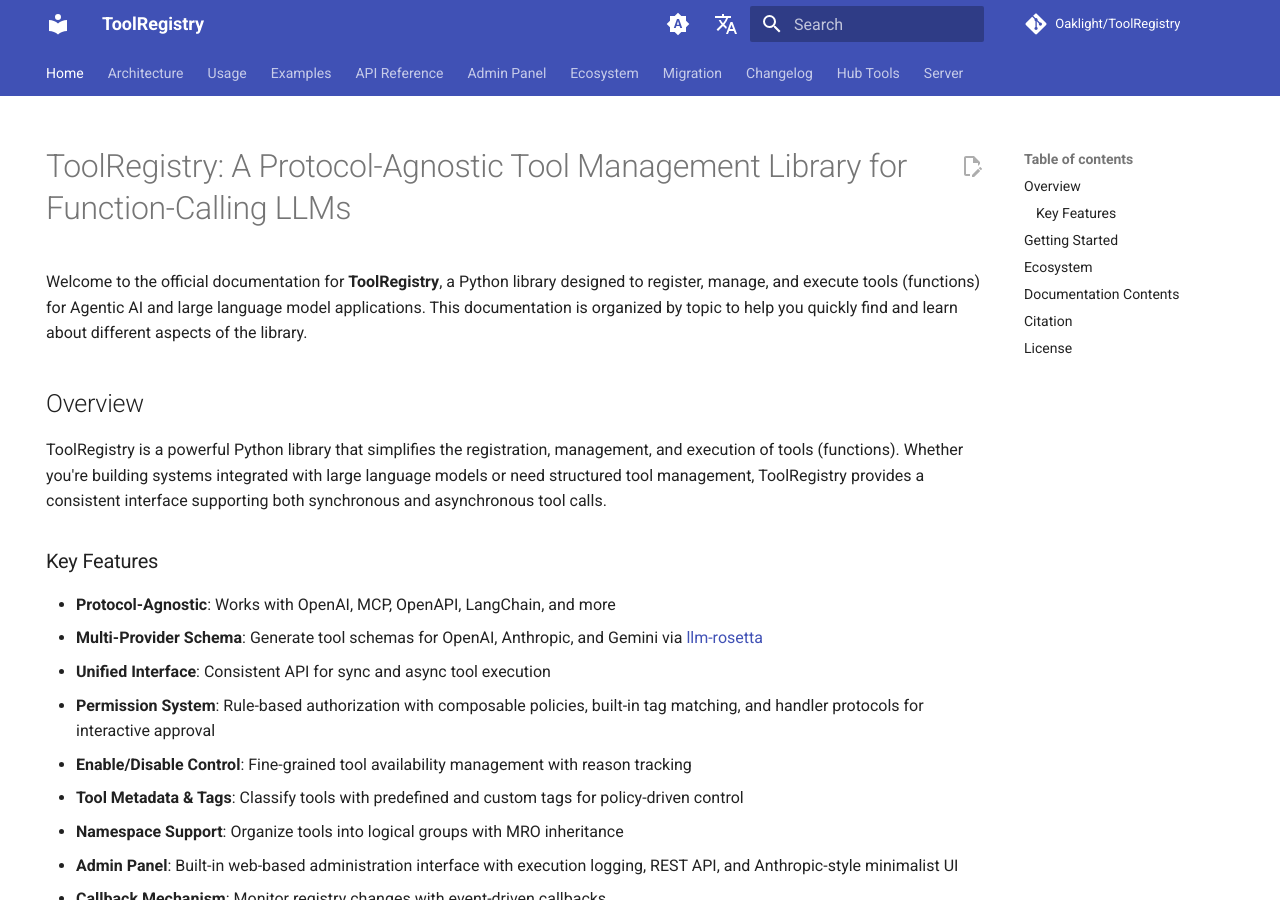
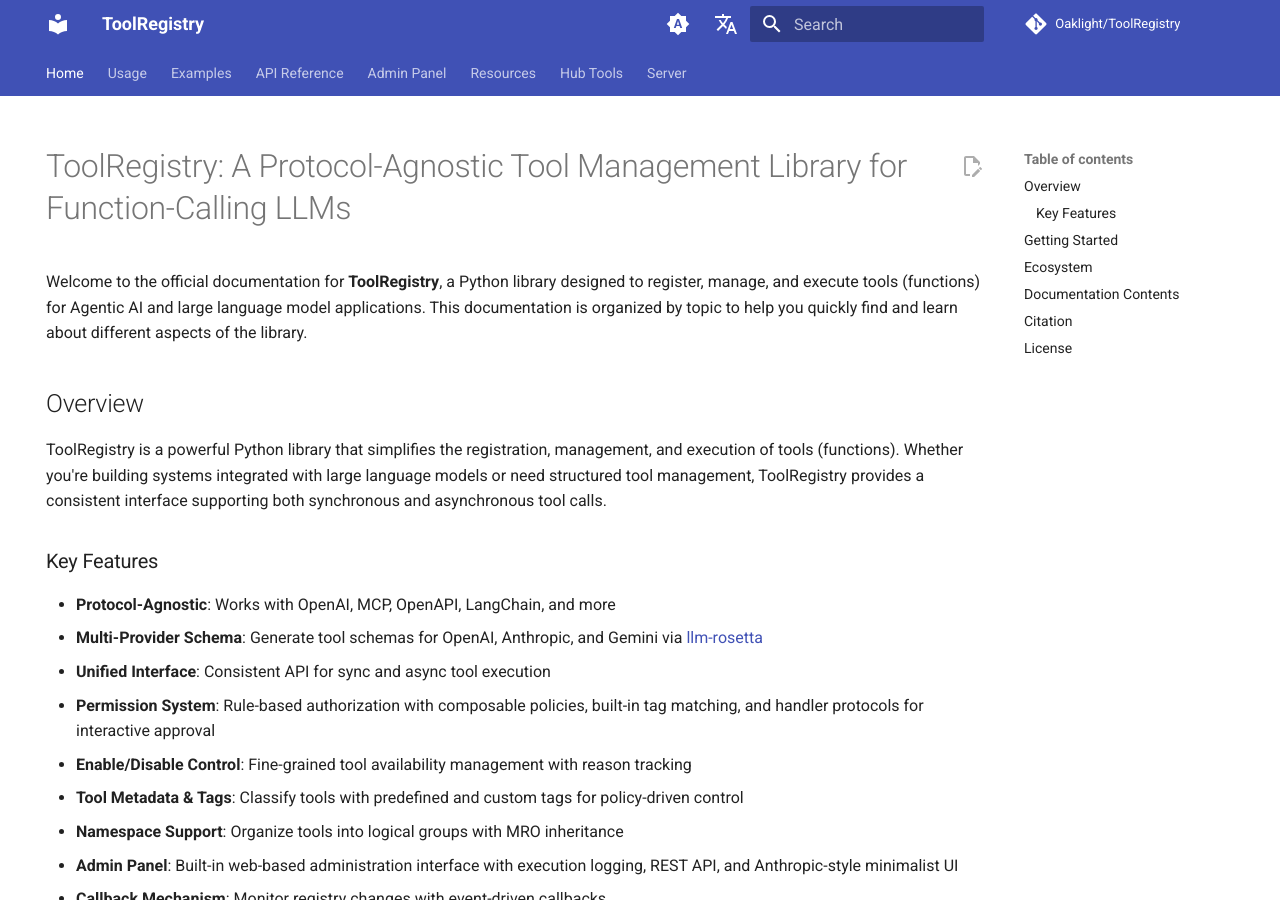
Before and after one commit to Oaklight/ToolRegistry, an MkDocs documentation site: the page built from docs/index.md, in a window 1280 px wide and 900 px high. Built offline with MkDocs 1.6.1 and Material for MkDocs 9.7.7, drawn with Linux system fonts in a browser that asks for light colours; comment, search, counter and statistics services are not loaded; some of the changed lines change nothing that is shown.

Commit message:
docs: consolidate nav tabs — merge Architecture into Usage, group Resources

```diff
--- a/mkdocs.yml
+++ b/mkdocs.yml
@@ -55,11 +55,10 @@
   - llmstxt:
       full_output: llms-full.txt
       sections:
-        Architecture:
+        Usage:
           - architecture/overview.md
           - usage/concurrency_modes.md
           - usage/namespace.md
-        Usage:
           - usage/installation.md
           - usage/basics.md
           - usage/function_calling.md
@@ -117,7 +116,7 @@
           - admin/web-ui.md
           - admin/security.md
           - admin/examples.md
-        Other:
+        Resources:
           - ecosystem.md
           - migration.md
           - changelog.md
@@ -159,11 +158,11 @@
 
 nav:
   - Home: index.md
-  - Architecture:
-      - Overview: architecture/overview.md
-      - Execution Modes: usage/concurrency_modes.md
-      - Namespace: usage/namespace.md
   - Usage:
+      - Architecture:
+          - Overview: architecture/overview.md
+          - Execution Modes: usage/concurrency_modes.md
+          - Namespace: usage/namespace.md
       - Installation: usage/installation.md
       - Basic Usage: usage/basics.md
       - Function Calling: usage/function_calling.md
@@ -226,8 +225,9 @@
       - Web UI Guide: admin/web-ui.md
       - Security: admin/security.md
       - Examples: admin/examples.md
-  - Ecosystem: ecosystem.md
-  - Migration: migration.md
-  - Changelog: changelog.md
+  - Resources:
+      - Ecosystem: ecosystem.md
+      - Migration: migration.md
+      - Changelog: changelog.md
   - Hub Tools: https://toolregistry-hub.readthedocs.io/
   - Server: https://toolregistry-server.readthedocs.io/
```
